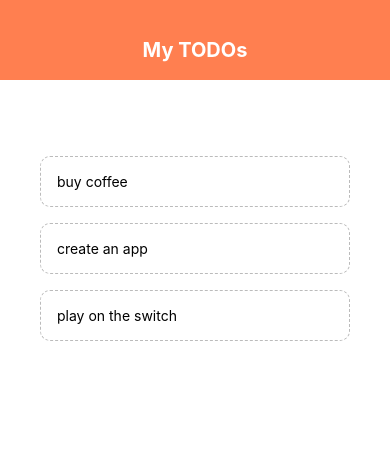
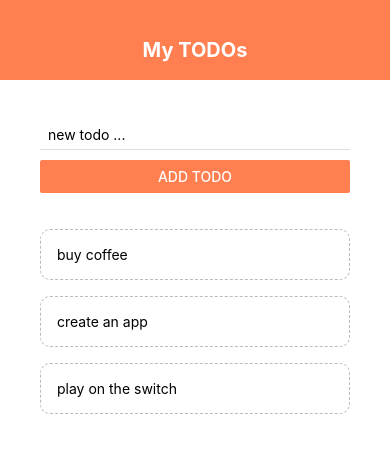
Before and after one commit to Cyjin-jani/myReactNativebasic, a React Native app: screen / in a window 390 px wide. Shown: the top 452 px of the page. Built offline with nearby package versions, Linux system fonts and the light colour scheme.

Commit message:
todo app finish

```diff
--- a/App.js
+++ b/App.js
@@ -12,6 +12,7 @@
 } from 'react-native';
 import Header from './components/header';
 import TodoItem from './components/todoItem';
+import AddTodo from './components/addTodo';
 
 export default function App() {
   const [todos, setTodos] = useState([
@@ -26,12 +27,18 @@
     });
   };
 
+  const submitHandler = (text) => {
+    setTodos((prevTodos) => {
+      return [{ text: text, key: Math.random().toString() }, ...prevTodos];
+    });
+  };
+
   return (
     <View style={styles.container}>
       <StatusBar style="auto" />
       <Header />
       <View style={styles.content}>
-        {/* To do form */}
+        <AddTodo submitHandler={submitHandler} />
         <View style={styles.list}>
           <FlatList
             data={todos}
--- /dev/null
+++ b/components/addTodo.js
@@ -0,0 +1,35 @@
+import React, { useState } from 'react';
+import { StyleSheet, Text, View, TextInput, Button } from 'react-native';
+
+export default function AddTodo({ submitHandler }) {
+  const [text, setText] = useState('');
+
+  const changeHandler = (val) => {
+    setText(val);
+  };
+
+  return (
+    <View>
+      <TextInput
+        style={styles.input}
+        placeholder="new todo ..."
+        onChangeText={changeHandler}
+      />
+      <Button
+        title="add todo"
+        onPress={() => submitHandler(text)}
+        color="coral"
+      />
+    </View>
+  );
+}
+
+const styles = StyleSheet.create({
+  input: {
+    marginBottom: 10,
+    paddingHorizontal: 8,
+    paddingVertical: 6,
+    borderBottomWidth: 1,
+    borderBottomColor: '#ddd',
+  },
+});
```
